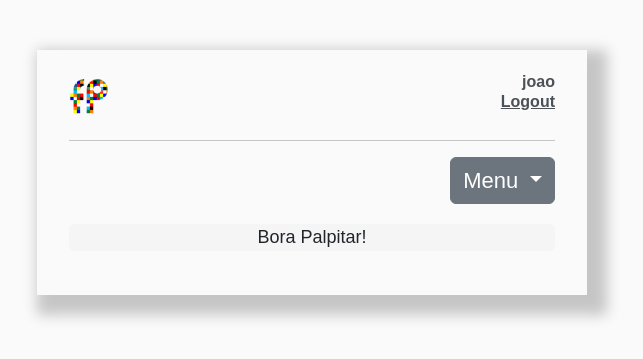
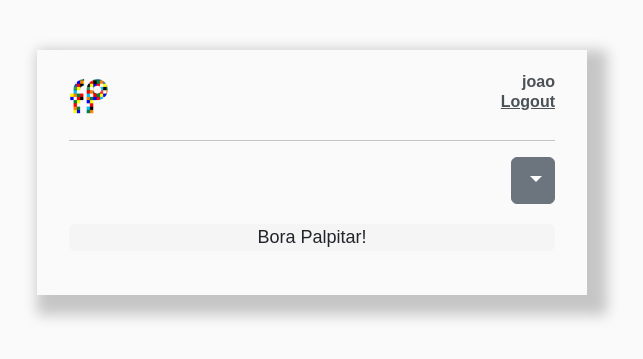
Before and after one commit to jogilschifi/teste, a Django app: page /home/ in a window 1280 px wide. Shown: the top 359 px of the page, without its empty margins (328-971 px from the left). Run offline with Django 4.2, Linux system fonts and the light colour scheme; a user stored in the database is signed in; data comes from the database, SQL or seed files in the repository.

Commit message:
make it better

```diff
--- a/app/templates/app/brasileirao_list.html
+++ b/app/templates/app/brasileirao_list.html
@@ -18,7 +18,6 @@
 
 <div id="menu" class="dropdown" align="right">
   <button class="btn btn-secondary dropdown-toggle" type="button" id="dropdownMenuButton" data-bs-toggle="dropdown" aria-haspopup="true" aria-expanded="false" style="font-size: 22px">
-    Menu
   </button>
         {% if horario < horalimite %}
 {% for brasileirao in palpites %}
```
